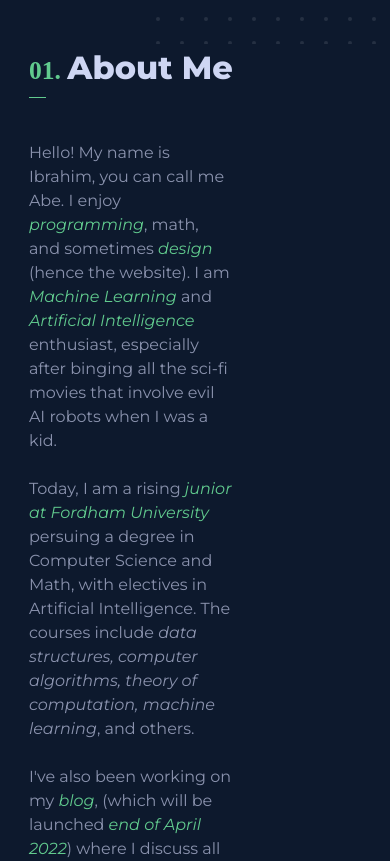
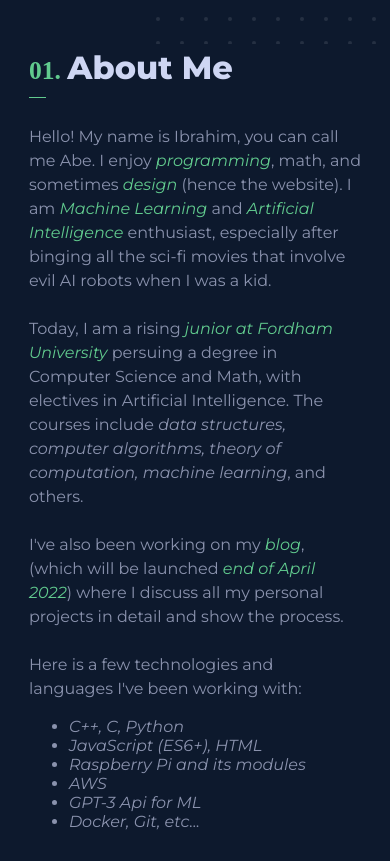
Before and after one commit to ibraouh/raouh.com-portfolio, a plain HTML site: page index.html in a window 390 px wide. Shown: the part 800-1661 px from the top of the page. Drawn offline with Linux system fonts and the light colour scheme; a web font is replaced by a local one.

Commit message:
Imp to UI Mobile

```diff
--- a/css/styles.css
+++ b/css/styles.css
@@ -341,7 +341,6 @@ header {
   grid-template-columns: 1.3fr .7fr;
   grid-gap: 20px;
 }
-
 
 #portrait_image {
   opacity: 0.7;
@@ -803,6 +802,10 @@ footer a {
     display: none;
   }
 
+  .side_by_side {
+    display: block;
+  }
+
   #mobile {
     display: block;
   }
```
